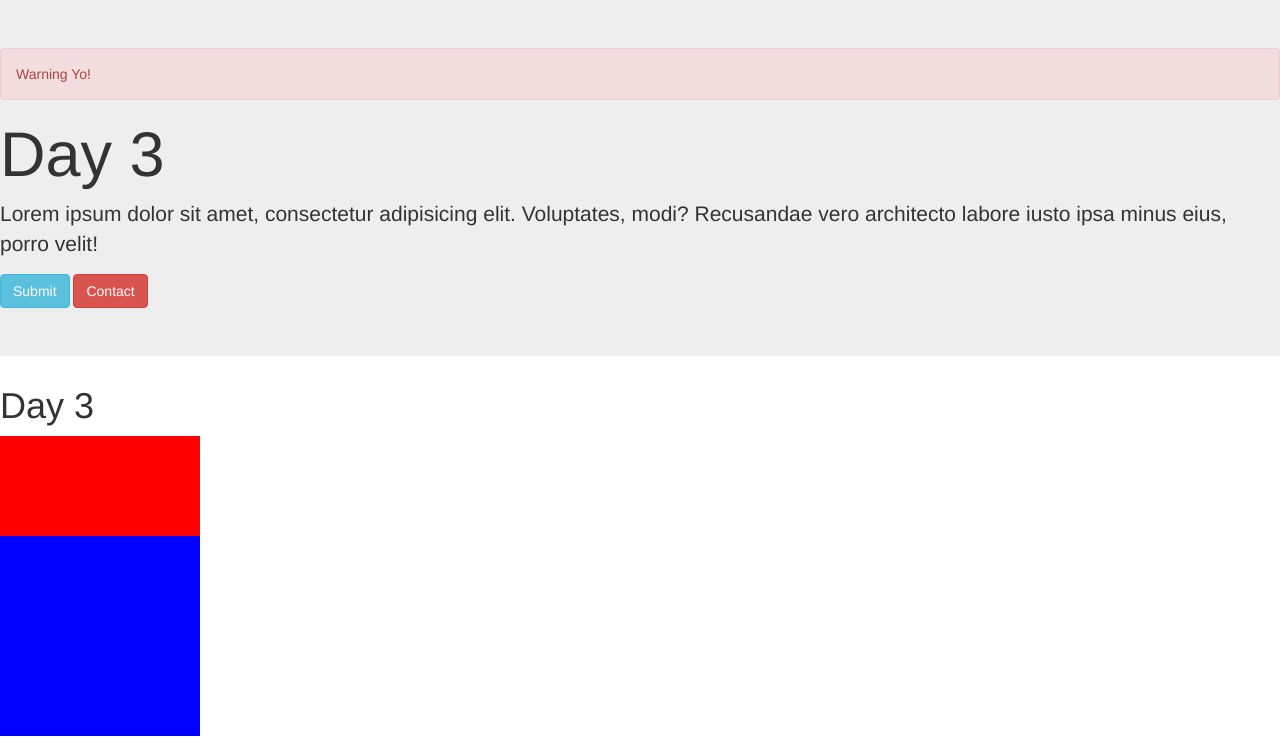
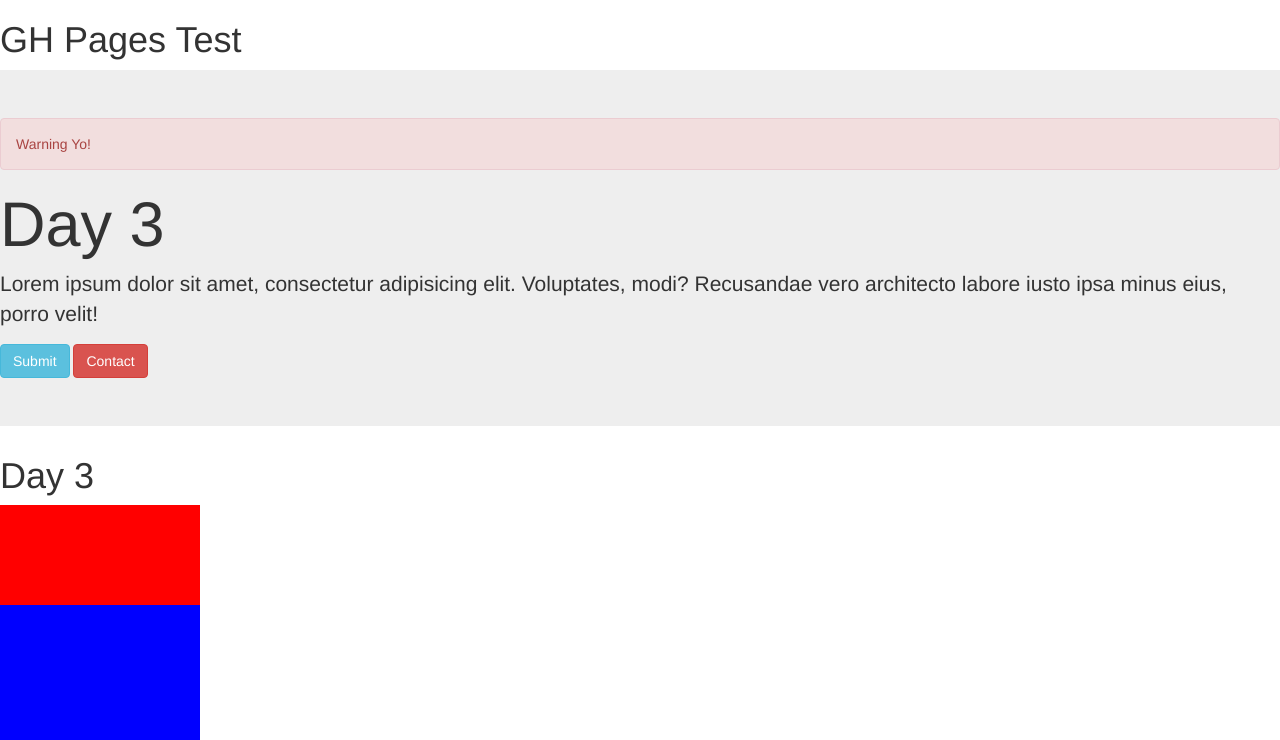
Before and after one commit to JCombs6/mobile-friendly-geekwise, a plain HTML site: page index.html in a window 1280 px wide. Shown: the top 740 px of the page. Drawn offline with nearby package versions, Linux system fonts and the light colour scheme.

Commit message:
gh-pages test

```diff
--- a/index.html
+++ b/index.html
@@ -11,7 +11,7 @@
 </head>
 
 <body>
-
+<h1>GH Pages Test</h1>
 <div class="jumbotron">
   <div class="alert alert-danger">Warning Yo!</div>
   <h1>Day 3</h1>
```
